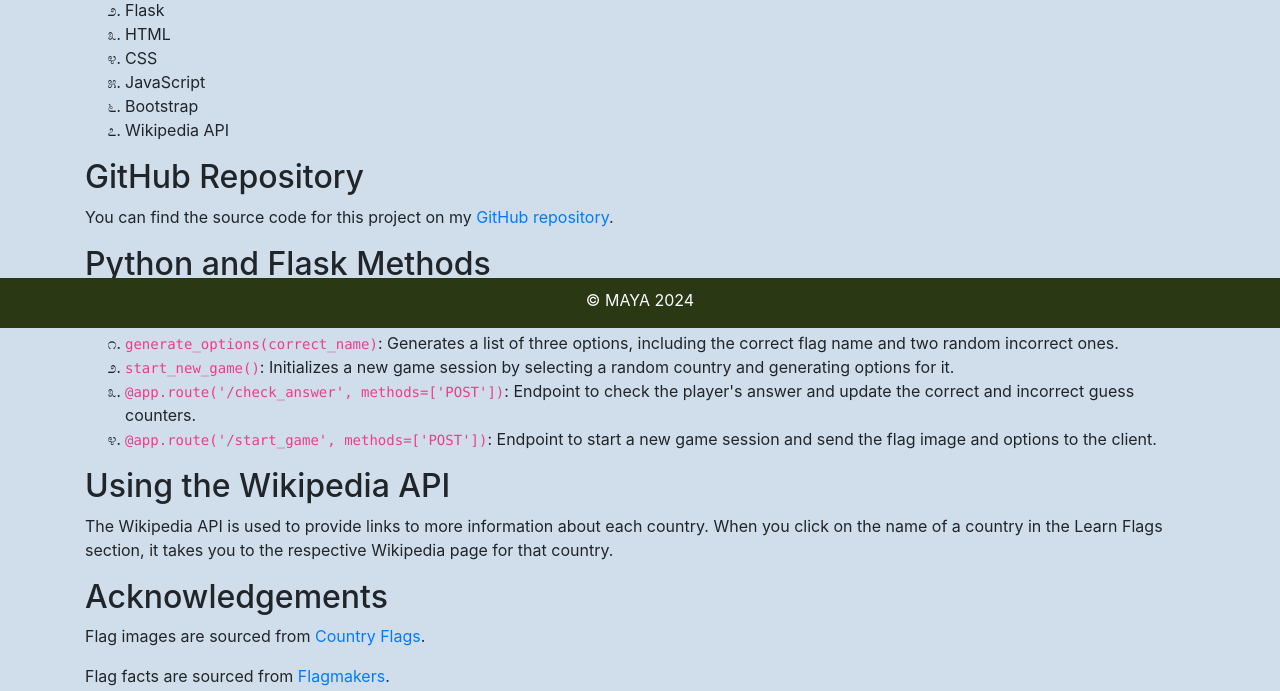
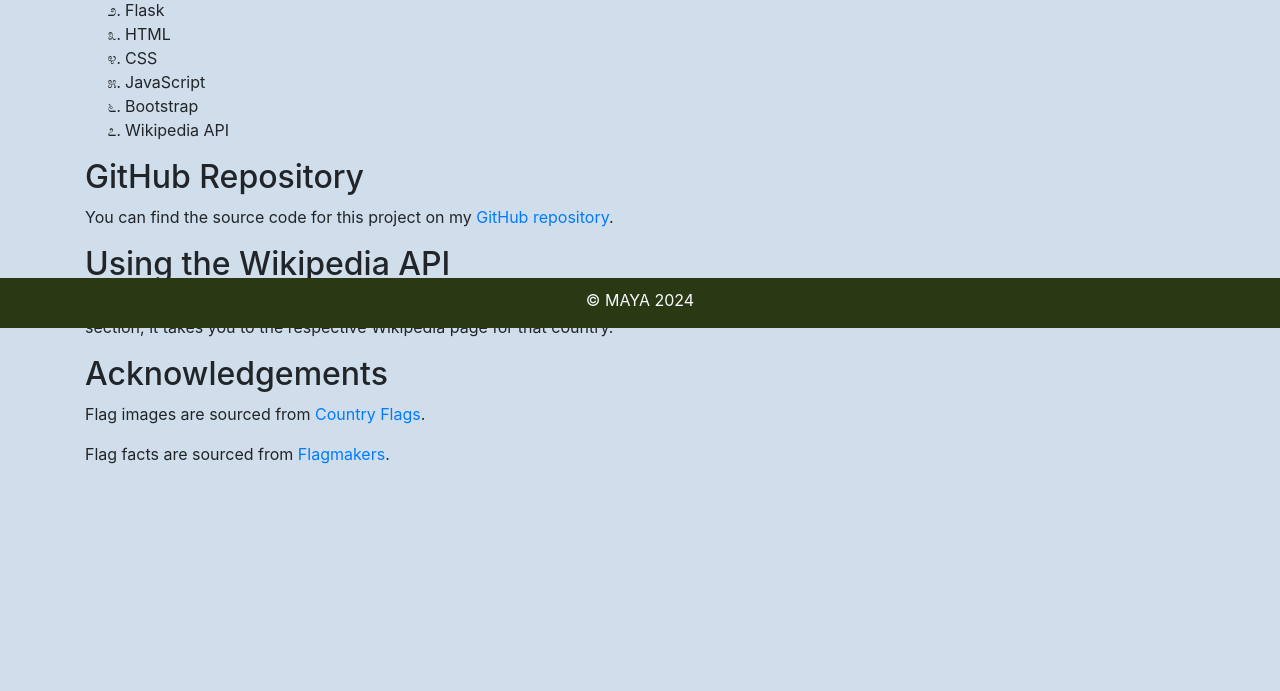
Before and after one commit to UccelloLibero/Flagship, a Flask app: page /about in a window 1280 px wide. Shown: the part 472-1163 px from the top of the page. After the commit the page ends 936 px from the top, so only its background shows below. Run offline with Flask 3, Linux system fonts and the light colour scheme; some libraries are stand-ins or nearby versions.

Commit message:
Update game play

```diff
--- a/static/script.js
+++ b/static/script.js
@@ -40,7 +40,7 @@ function startGameSession() {
 function loadFlag(data) {
     var flagImageContainer = document.getElementById('flagImageContainer');
     if (flagImageContainer) {
-        flagImageContainer.innerHTML = `<img src="${data.flagUrl}" class="img-fluid" alt="Flag" style="width: 100%; height: 200px; object-fit: cover;">`;
+        flagImageContainer.innerHTML = `<img src="${data.flagUrl}" class="img-fluid" alt="Flag" style="width: 100%; height: 250px; object-fit: cover;">`;
     }
 
     var optionsContainer = document.querySelector(".options-container");
@@ -50,6 +50,7 @@ function loadFlag(data) {
             var button = document.createElement("button");
             button.className = "btn custom-button";
             button.textContent = option;
+            // button.style.width = "400px"; // Set the button width to match the flag image width
             button.onclick = function() {
                 checkAnswer(option, button);
             };
--- a/templates/about.html
+++ b/templates/about.html
@@ -44,15 +44,6 @@
         <h2>GitHub Repository</h2>
         <p>You can find the source code for this project on my <a href="https://github.com/UccelloLibero/Flagship" target="_blank">GitHub repository</a>.</p>
 
-        <h2>Python and Flask Methods</h2>
-        <p>The backend of this game is built using Python and Flask. Here are some of the key methods used:</p>
-        <ul class="methods-list">
-            <li><code>generate_options(correct_name)</code>: Generates a list of three options, including the correct flag name and two random incorrect ones.</li>
-            <li><code>start_new_game()</code>: Initializes a new game session by selecting a random country and generating options for it.</li>
-            <li><code>@app.route('/check_answer', methods=['POST'])</code>: Endpoint to check the player's answer and update the correct and incorrect guess counters.</li>
-            <li><code>@app.route('/start_game', methods=['POST'])</code>: Endpoint to start a new game session and send the flag image and options to the client.</li>
-        </ul>
-
         <h2>Using the Wikipedia API</h2>
         <p>The Wikipedia API is used to provide links to more information about each country. When you click on the name of a country in the Learn Flags section, it takes you to the respective Wikipedia page for that country.</p>
 
```
